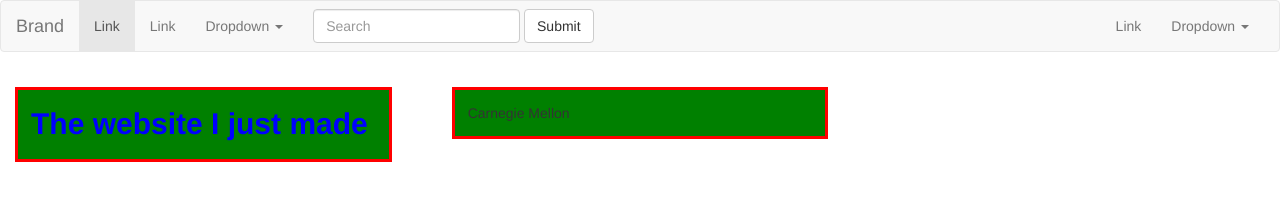
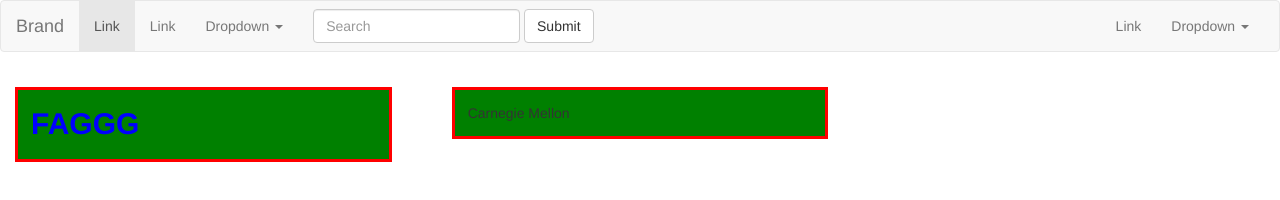
Before and after one commit to sfazelsa/sfazelsa.github.io, a plain HTML site: page index.html in a window 1280 px wide. Drawn offline with Linux system fonts and the light colour scheme.

Commit message:
Update index.html

```diff
--- a/index.html
+++ b/index.html
@@ -73,7 +73,7 @@
 		<div class="row">
 			<div class="col-md-4 col-sm-6 col-xs-12">
 				<div class="project" id="mywebsite">
-          The website I just made
+          FAGGG
 				</div>
 			</div>
 			<div class="col-md-4 col-sm-6 col-xs-12">
```
